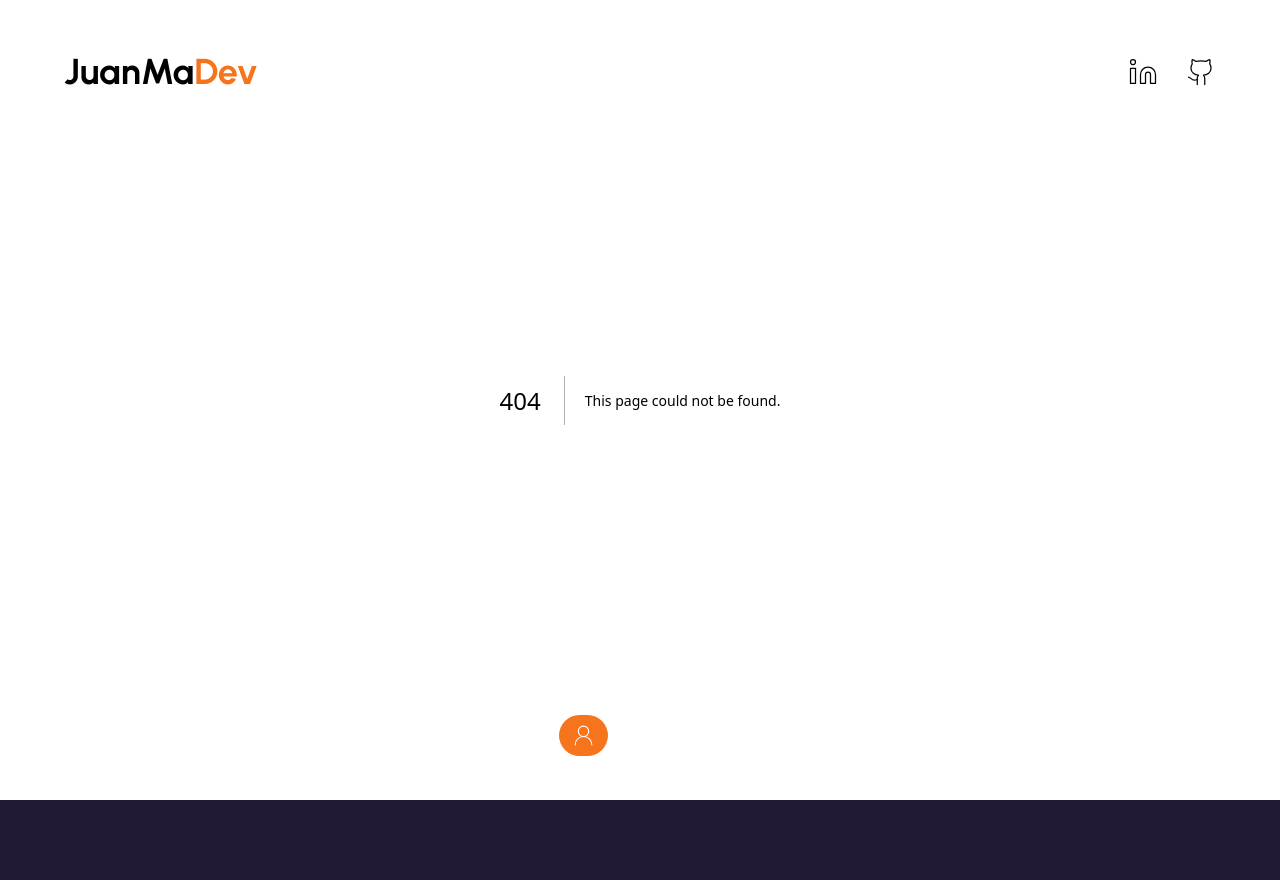
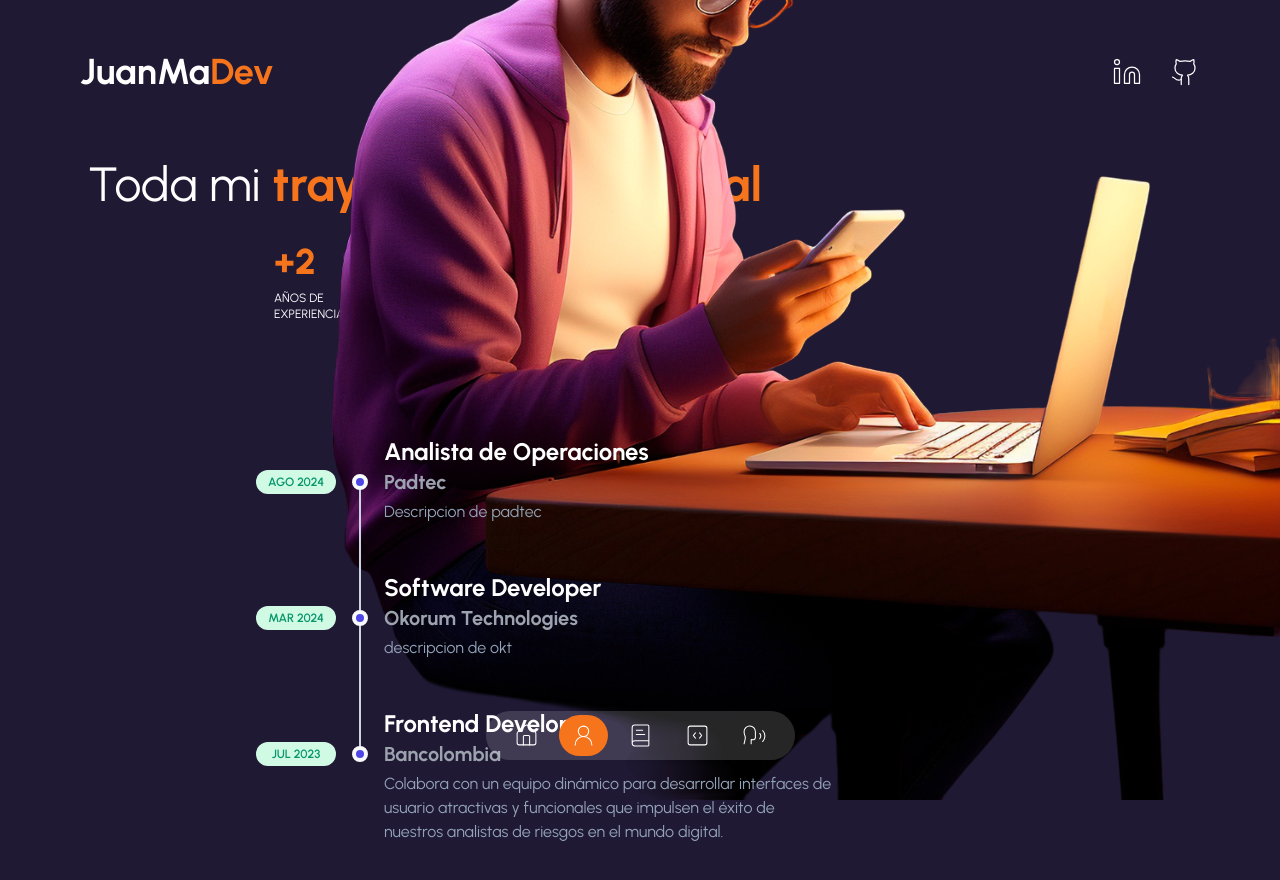
Before and after one commit to jujanma/potfolio, a Next.js app: page /about-me in a window 1280 px wide. Before the commit this address had no page. Shown: the top 880 px of the page. Before the commit the page ends 800 px from the top, so only its background shows below. Built offline with nearby package versions, Linux system fonts and the light colour scheme.

Commit message:
about me completo

```diff
--- /dev/null
+++ b/app/(routes)/about-me/page.tsx
@@ -0,0 +1,23 @@
+import Avatar from "@/components/avatar";
+import ContainerPage from "@/components/container";
+import CounterServices from "@/components/counterServices";
+import TimeLine from "@/components/timeLine";
+import TransitionPage from "@/components/transitionPage";
+
+const AboutMe = () => {
+    return (
+        <>
+            <TransitionPage />
+            <ContainerPage>
+                <Avatar />
+                <h1 className="text-2xl leading-tight text-center md:text-left md:text-5xl md:mt-10">Toda mi{' '}
+                    <span className="font-bold text-secondary">trayectoria profesional</span>
+                </h1>
+                <CounterServices />
+                <TimeLine />
+            </ContainerPage>
+        </>
+     );
+}
+
+export default AboutMe;
--- /dev/null
+++ b/app/(routes)/services/page.tsx
@@ -0,0 +1,9 @@
+const Services = () => {
+    return (
+        <div>
+            From services
+        </div>
+     );
+}
+
+export default Services;
--- /dev/null
+++ b/components/avatar.tsx
@@ -0,0 +1,13 @@
+import Image from "next/image";
+import MotionTransition from "./transition";
+
+const Avatar = () => {
+    return (
+        <MotionTransition position="bottom" className="bottom-0 right-0 hidden md:inline-block md:absolute">
+            <Image src="/avatar-1.png" width={400} height={400} alt="avatar" className="w-full h-full"/>
+
+        </MotionTransition>
+     );
+}
+
+export default Avatar;
--- /dev/null
+++ b/components/container.tsx
@@ -0,0 +1,14 @@
+"use client"
+interface ContainerProps {
+    children: React.ReactNode;
+}
+
+const ContainerPage = ({children}:ContainerProps) => {
+    return (
+        <div className="w-full max-w-6xl px-4 pb-40 mx-auto mt-40 md:pb-0 md:px-6">
+            {children}
+        </div>
+     );
+}
+
+export default ContainerPage;
--- /dev/null
+++ b/components/counterServices.tsx
@@ -0,0 +1,22 @@
+"use client"
+import CountUp from "react-countup";
+import { dataCounter } from "@/data";
+
+
+const CounterServices = () => {
+
+    return (
+        <div className="grid justify-between max-w-3xl grid-cols-2 gap-3 mx-auto my-8 md:grid-cols-4 md:gap-6">
+            {dataCounter.map(({id, endCounter, text, lineRight, lineRightMobile})=>(
+                <div key={id} className={`${lineRight && "ltr"}`}>
+                    <div className={`${lineRight && "px-4 border-2 border-transparent md:border-e-gray-100"} ${lineRightMobile && "border-e-gray-100"}`}>
+                    <p className="flex mb-2 text-2xl font-extrabold md:text-4xl text-secondary">+ <CountUp end={endCounter} start={0} duration={5}/></p>
+                    <p className="text-xs uppercase max-w-[100px]">{text}</p>
+                    </div>
+                </div>
+            ))}
+        </div>
+     );
+}
+
+export default CounterServices;
--- a/components/header.tsx
+++ b/components/header.tsx
@@ -7,7 +7,7 @@
 
 const Header = () => {
     return (
-        <MotionTransition position="bottom" className="absolute z-40 inline-block w-full top-5 md:top-10">
+        <MotionTransition position="bottom" className="absolute z-40 inline-block w-full top-5 md:top-10 px-20">
             <header>
                 <div className="container justify-between max-w-6xl mx-auto md:flex">
                     <Link href="/home">
--- /dev/null
+++ b/components/timeLine.tsx
@@ -0,0 +1,39 @@
+import { dataAboutPage } from "@/data";
+
+const TimeLine = () => {
+    return (
+        <div className="flex flex-col justify-center divide-y divide-slate-200">
+            <div className="w-full max-w-3xl mx-auto md:pb-40 md:pt-20">
+                <div className="-my-6">
+                    {dataAboutPage.map((data)=>(
+                        <div key={data.id} className="relative py-6 pl-8 sm:pl-32 group">
+                            <h3 className="mb-1 text-2xl font-bold sm:mb-0">
+                            {data.title}
+                            </h3>
+                            <div className="flex flex-col sm:flex-row items-start mb-1
+                            group-last:before:hidden before:absolute
+                            before:left-2 sm:before:left-0 before:h-full
+                            before:px-px before:bg-slate-300 sm:before:ml-[6.5rem]
+                            before:self-start before:-translate-x-1/2
+                            before:translate-y-3 after:absolute after:left-2
+                            sm:after:left-0 after:w-2 after:h-2 after:bg-indigo-600
+                            after:border-4 after:box-content after:border-slate-50
+                            after:rounded-full sm:after:ml-[6.5rem] after:-translate-x-1/2
+                            after:translate-y-1.5">
+                                <time className="sm:absolute left-0 translate-y-0.5 inline-flex items-center justify-center text-xs font-semibold uppercase w-20 h-6 mb-3 sm:mb-0 text-emerald-600 bg-emerald-100 rounded-full">
+                                    {data.date}
+                                </time>
+                                <p className="text-xl font-bold text-gray-400">{data.subtitle}</p>
+                            </div>
+                            <p className="text-slate-400 max-w-md">{data.description}</p>
+                        </div>
+                    ))}
+
+                </div>
+
+            </div>
+        </div>
+     );
+}
+
+export default TimeLine;
--- a/data.tsx
+++ b/data.tsx
@@ -65,63 +65,65 @@
 export const dataAboutPage = [
     {
         id: 1,
-        title: "Frontend Developer",
-        subtitle: "TechSolutions",
-        description: "Colabora con un equipo dinámico para desarrollar interfaces de usuario atractivas y funcionales que impulsen el éxito de nuestros clientes en el mundo digital.",
-        date: "Nov 2023 ",
+        title: "Analista de Operaciones",
+        subtitle: "Padtec",
+        description: "Descripcion de padtec",
+        date: "Ago 2024",
     },
     {
         id: 2,
-        title: "Creador de Experiencias Digitales",
-        subtitle: "PixelCrafters",
-        description: "Trabaja en proyectos emocionantes que desafían los límites de la creatividad y la tecnología. Únete a nosotros mientras creamos experiencias digitales cautivadoras que inspiran y cautivan a nuestros usuarios.",
-        date: "May 2021",
+        title: "Software Developer",
+        subtitle: "Okorum Technologies",
+        description: "descripcion de okt",
+        date: "Mar 2024",
     },
     {
         id: 3,
-        title: "Especialista en Desarrollo Frontend",
-        subtitle: "CodeForge Solutions",
-        description: "Como desarrollador frontend, tendrás la oportunidad de colaborar en proyectos diversos y desafiantes que te permitirán expandir tus habilidades y dejar tu huella en el mundo digital.",
-        date: "Ago 2019",
+        title: "Frontend Developer",
+        subtitle: "Bancolombia",
+        description: "Colabora con un equipo dinámico para desarrollar interfaces de usuario atractivas y funcionales que impulsen el éxito de nuestros analistas de riesgos en el mundo digital.",
+        date: "Jul 2023 ",
     },
-    {
-        id: 4,
-        title: "Prácticas Grado",
-        subtitle: "WebWizards Inc.",
-        description: "Únete a nosotros mientras creamos sitios web y aplicaciones interactivas que sorprenden y deleitan a nuestros clientes. Si tienes pasión por el diseño y la programación, y disfrutas colaborar en un entorno creativo, ¡queremos conocerte!        ",
-        date: "Mar 2018",
-    },
+
+
+    // {
+    //     id: 4,
+    //     title: "Prácticas Grado",
+    //     subtitle: "WebWizards Inc.",
+    //     description: "Únete a nosotros mientras creamos sitios web y aplicaciones interactivas que sorprenden y deleitan a nuestros clientes. Si tienes pasión por el diseño y la programación, y disfrutas colaborar en un entorno creativo, ¡queremos conocerte!        ",
+    //     date: "Mar 2018",
+    // },
 ]
 
 export const dataCounter = [
     {
         id: 0,
-        endCounter: 10,
+        endCounter: 2,
         text: "Años de experiencia",
         lineRight: true,
         lineRightMobile: true,
     },
     {
         id: 1,
-        endCounter: 80,
+        endCounter: 200,
         text: "Clientes satisfechos",
         lineRight: true,
         lineRightMobile: false,
     },
     {
         id: 2,
-        endCounter: 220,
+        endCounter: 4,
         text: "Proyectos finalizados",
         lineRight: true,
         lineRightMobile: true,
     },
-    {
-        id: 3,
-        endCounter: 30,
-        text: "Premios ganadores",
-        lineRight: false,
-        lineRightMobile: false,
-    },
+    // {
+    //     id: 3,
+    //     endCounter: 30,
+    //     text: "Premios ganadores",
+    //     lineRight: false,
+    //     lineRightMobile: false,
+    // },
 ];
 
 export const serviceData = [
--- a/package.json
+++ b/package.json
@@ -15,6 +15,7 @@
     "lucide-react": "^0.454.0",
     "next": "14.2.15",
     "react": "^18",
+    "react-countup": "^6.5.3",
     "react-dom": "^18",
     "react-type-animation": "^3.2.0"
   },
```
Also changed, not shown: 1 other file (tests, documents, lock files or other folders).
